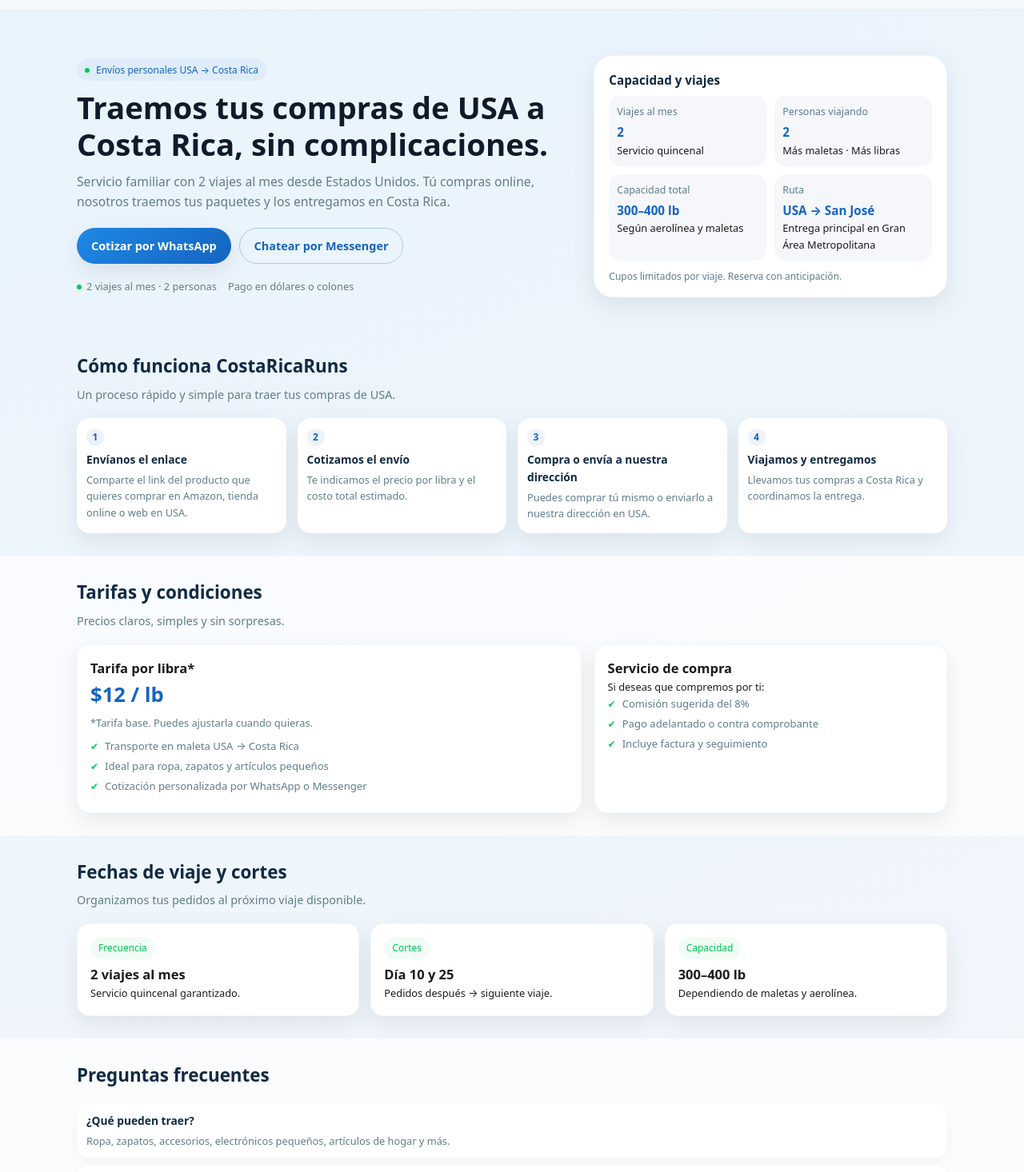
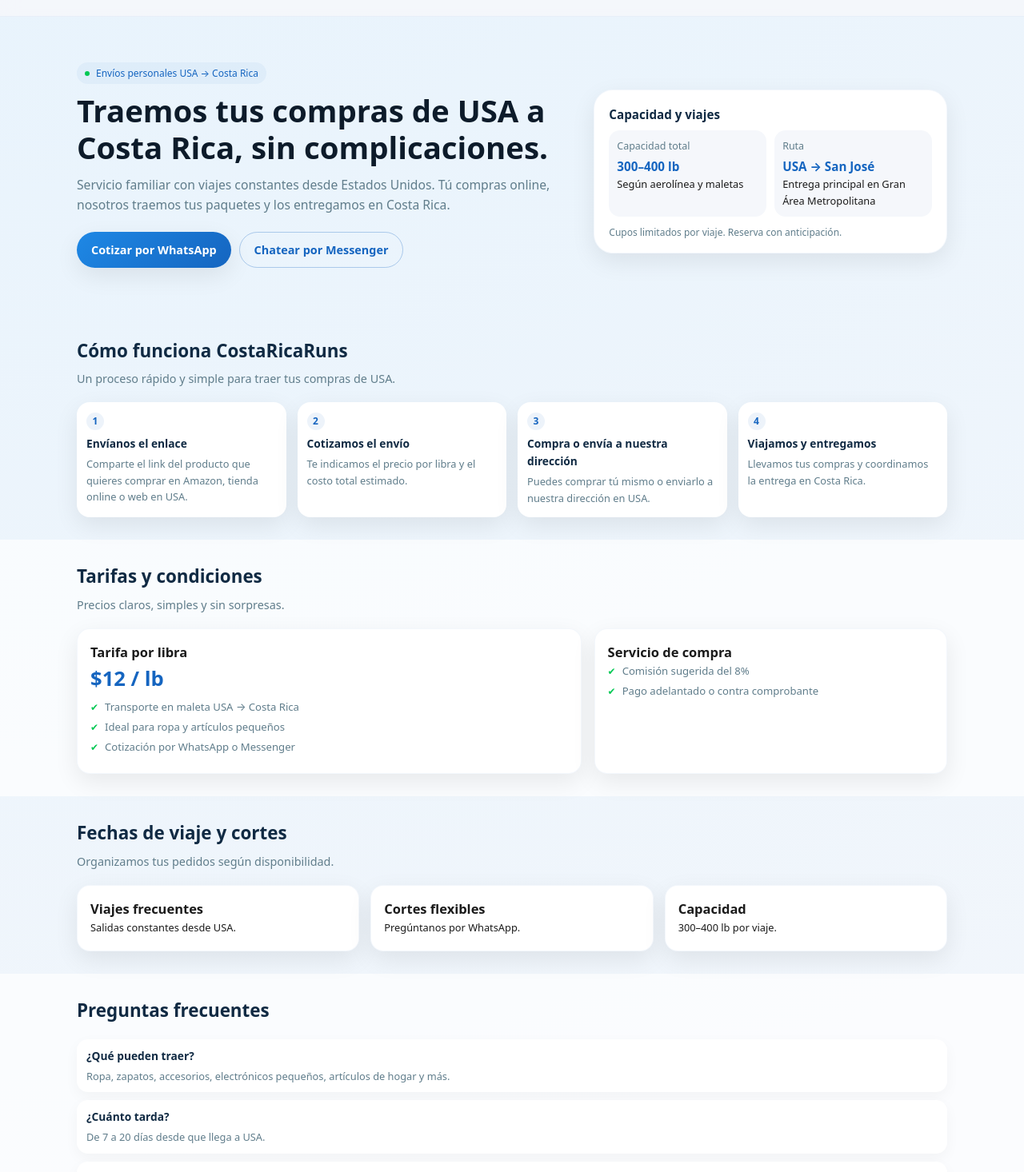
Before and after one commit to LGtraderX/CostaRicaRuns, a Next.js app: page / in a window 1280 px wide. Shown: the part 1040-2506 px from the top of the page at 80% size. Built offline with nearby package versions, Linux system fonts and the light colour scheme.

Commit message:
Update page.js

```diff
--- a/app/page.js
+++ b/app/page.js
@@ -13,7 +13,7 @@
       <header className="header">
         <div className="container">
           <nav className="nav">
-            <a href="#inicio" className="logo logo-wrapper">
+            <a href="#inicio" className="logo-wrapper">
               <img
                 src="/logo.png"
                 alt="CostaRicaRuns logo"
@@ -33,7 +33,6 @@
               className="btn btn-primary nav-cta"
               href={WHATSAPP_LINK}
               target="_blank"
-              rel="noopener noreferrer"
             >
               WhatsApp
             </a>
@@ -56,9 +55,9 @@
               </h1>
 
               <p className="hero-subtitle">
-                Servicio familiar con 2 viajes al mes desde Estados Unidos. Tú
-                compras online, nosotros traemos tus paquetes y los entregamos
-                en Costa Rica.
+                Servicio familiar con viajes constantes desde Estados Unidos.
+                Tú compras online, nosotros traemos tus paquetes y los
+                entregamos en Costa Rica.
               </p>
 
               <div className="hero-actions">
@@ -66,7 +65,6 @@
                   href={WHATSAPP_LINK}
                   className="btn btn-primary"
                   target="_blank"
-                  rel="noopener noreferrer"
                 >
                   Cotizar por WhatsApp
                 </a>
@@ -75,17 +73,9 @@
                   href={MESSENGER}
                   className="btn btn-outline"
                   target="_blank"
-                  rel="noopener noreferrer"
                 >
                   Chatear por Messenger
                 </a>
-              </div>
-
-              <div className="hero-meta">
-                <span>
-                  <span className="dot" /> 2 viajes al mes · 2 personas
-                </span>
-                <span>Pago en dólares o colones</span>
               </div>
             </div>
 
@@ -94,18 +84,6 @@
               <div className="hero-card-title">Capacidad y viajes</div>
 
               <div className="hero-card-grid">
-                <div className="hero-stat">
-                  <div className="hero-stat-label">Viajes al mes</div>
-                  <div className="hero-stat-value">2</div>
-                  <div className="small">Servicio quincenal</div>
-                </div>
-
-                <div className="hero-stat">
-                  <div className="hero-stat-label">Personas viajando</div>
-                  <div className="hero-stat-value">2</div>
-                  <div className="small">Más maletas · Más libras</div>
-                </div>
-
                 <div className="hero-stat">
                   <div className="hero-stat-label">Capacidad total</div>
                   <div className="hero-stat-value">300–400 lb</div>
@@ -169,7 +147,7 @@
               <div className="step-number">4</div>
               <div className="step-title">Viajamos y entregamos</div>
               <p className="step-text">
-                Llevamos tus compras a Costa Rica y coordinamos la entrega.
+                Llevamos tus compras y coordinamos la entrega en Costa Rica.
               </p>
             </div>
           </div>
@@ -188,27 +166,21 @@
 
           <div className="tarifas-grid">
             <div className="card">
-              <h3>Tarifa por libra*</h3>
+              <h3>Tarifa por libra</h3>
               <div className="price-highlight">$12 / lb</div>
-              <p className="price-note">
-                *Tarifa base. Puedes ajustarla cuando quieras.
-              </p>
 
               <ul className="list-check">
                 <li>Transporte en maleta USA → Costa Rica</li>
-                <li>Ideal para ropa, zapatos y artículos pequeños</li>
-                <li>Cotización personalizada por WhatsApp o Messenger</li>
+                <li>Ideal para ropa y artículos pequeños</li>
+                <li>Cotización por WhatsApp o Messenger</li>
               </ul>
             </div>
 
             <div className="card">
               <h3>Servicio de compra</h3>
-              <p className="small">Si deseas que compremos por ti:</p>
-
               <ul className="list-check">
                 <li>Comisión sugerida del 8%</li>
                 <li>Pago adelantado o contra comprobante</li>
-                <li>Incluye factura y seguimiento</li>
               </ul>
             </div>
           </div>
@@ -221,27 +193,24 @@
           <div className="section-header">
             <h2 className="section-title">Fechas de viaje y cortes</h2>
             <p className="section-subtitle">
-              Organizamos tus pedidos al próximo viaje disponible.
+              Organizamos tus pedidos según disponibilidad.
             </p>
           </div>
 
           <div className="fechas-grid">
             <div className="card">
-              <div className="badge-soft">Frecuencia</div>
-              <h3>2 viajes al mes</h3>
-              <p className="small">Servicio quincenal garantizado.</p>
+              <h3>Viajes frecuentes</h3>
+              <p className="small">Salidas constantes desde USA.</p>
             </div>
 
             <div className="card">
-              <div className="badge-soft">Cortes</div>
-              <h3>Día 10 y 25</h3>
-              <p className="small">Pedidos después → siguiente viaje.</p>
+              <h3>Cortes flexibles</h3>
+              <p className="small">Pregúntanos por WhatsApp.</p>
             </div>
 
             <div className="card">
-              <div className="badge-soft">Capacidad</div>
-              <h3>300–400 lb</h3>
-              <p className="small">Dependiendo de maletas y aerolínea.</p>
+              <h3>Capacidad</h3>
+              <p className="small">300–400 lb por viaje.</p>
             </div>
           </div>
         </div>
@@ -265,7 +234,7 @@
             <div className="faq-item">
               <div className="faq-q">¿Cuánto tarda?</div>
               <div className="faq-a">
-                Entre 7 y 20 días desde que llega a nuestra dirección en USA.
+                De 7 a 20 días desde que llega a USA.
               </div>
             </div>
 
@@ -292,56 +261,20 @@
           <div className="contact-grid">
             <div>
               <div className="contact-chip">
-                📦 Servicio familiar · 2 viajeros · 2 viajes al mes
+                📦 Servicio familiar · Entregas confiables
               </div>
 
               <div className="contact-details">
-                <p>
-                  <strong>WhatsApp:</strong>{" "}
-                  <a href={WHATSAPP_LINK} target="_blank">
-                    +1 908 343 1845
-                  </a>
-                </p>
-
-                <p>
-                  <strong>Messenger:</strong>{" "}
-                  <a href={MESSENGER} target="_blank">
-                    Liberty Store (Costa Rica)
-                  </a>
-                </p>
-
-                <p>
-                  <strong>Facebook:</strong>{" "}
-                  <a href={FACEBOOK} target="_blank">
-                    Liberty Store
-                  </a>
-                </p>
-
-                <p>
-                  <strong>Email:</strong>{" "}
-                  <a href={`mailto:${EMAIL}`}>{EMAIL}</a>
-                </p>
-
-                <p>
-                  <strong>Admin:</strong>{" "}
-                  <a href={`mailto:${OWNER_EMAIL}`}>{OWNER_EMAIL}</a>
-                </p>
+                <p><strong>WhatsApp:</strong> <a href={WHATSAPP_LINK}>+1 908 343 1845</a></p>
+                <p><strong>Messenger:</strong> <a href={MESSENGER}>Liberty Store</a></p>
+                <p><strong>Facebook:</strong> <a href={FACEBOOK}>Liberty Store</a></p>
+                <p><strong>Email:</strong> <a href={`mailto:${EMAIL}`}>{EMAIL}</a></p>
+                <p><strong>Admin:</strong> <a href={`mailto:${OWNER_EMAIL}`}>{OWNER_EMAIL}</a></p>
               </div>
 
-              <div
-                style={{
-                  marginTop: "10px",
-                  display: "flex",
-                  gap: "8px",
-                  flexWrap: "wrap",
-                }}
-              >
-                <a href={WHATSAPP_LINK} className="btn btn-primary" target="_blank">
-                  WhatsApp
-                </a>
-                <a href={MESSENGER} className="btn btn-outline" target="_blank">
-                  Messenger
-                </a>
+              <div className="contact-buttons">
+                <a href={WHATSAPP_LINK} className="btn btn-primary">WhatsApp</a>
+                <a href={MESSENGER} className="btn btn-outline">Messenger</a>
               </div>
             </div>
           </div>
@@ -353,10 +286,9 @@
         <div className="container">
           <p>© {year} CostaRicaRuns. Todos los derechos reservados.</p>
           <p>
-            Sitio web operado por Liberty Store ·{" "}
-            <a href={FACEBOOK} target="_blank">Facebook</a>{" "}
-            ·{" "}
-            <a href={MESSENGER} target="_blank">Messenger</a>
+            Operado por Liberty Store ·{" "}
+            <a href={FACEBOOK}>Facebook</a> ·{" "}
+            <a href={MESSENGER}>Messenger</a>
           </p>
         </div>
       </footer>
```
